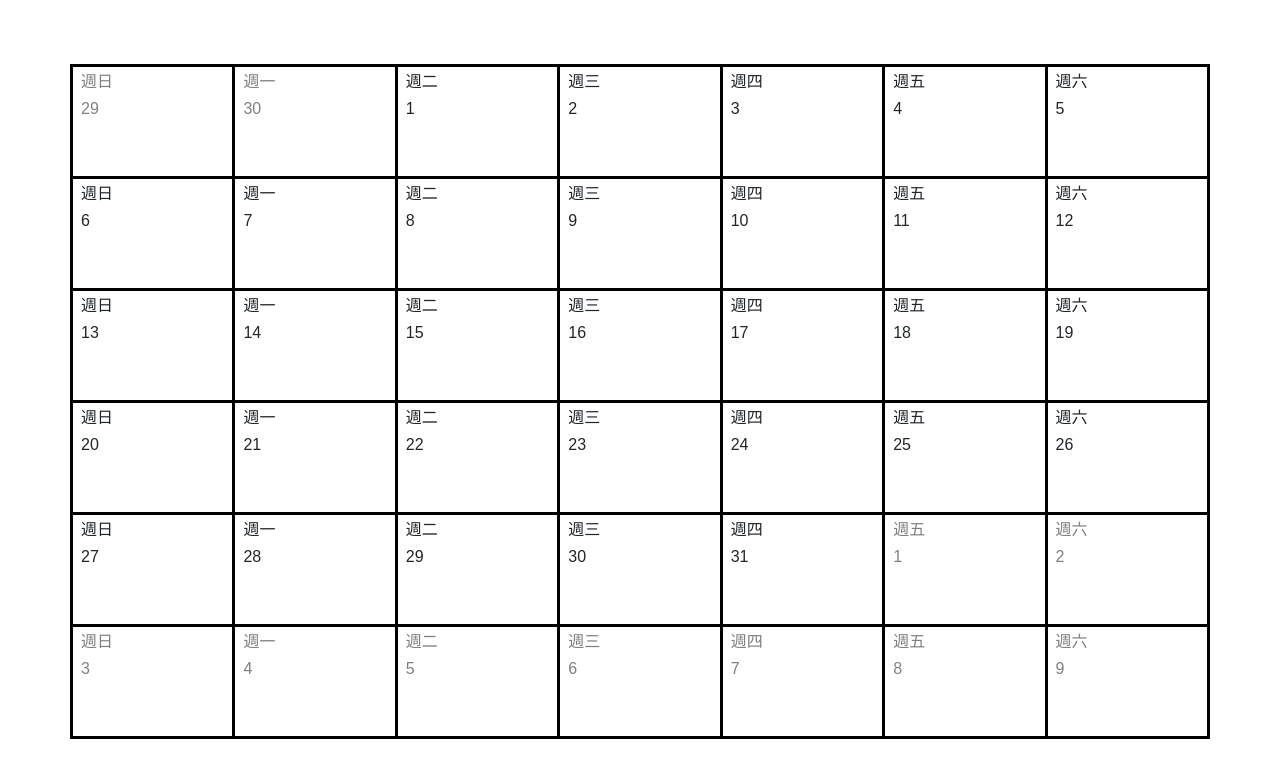
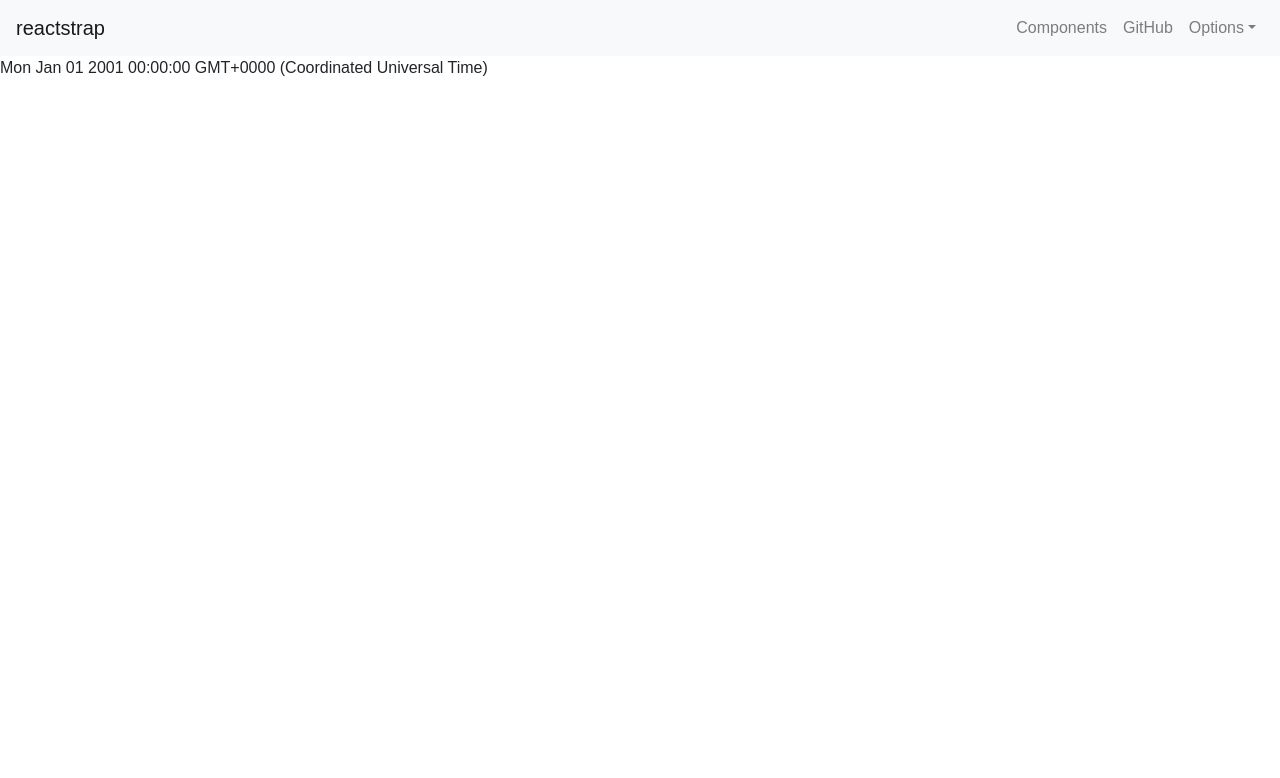
Before and after one commit to NCCU-Software-Engineer-2018-Fall/facility-service-system, a React (Create React App) app: page /weeklycalendar/1 in a window 1280 px wide. Shown: the top 778 px of the page. Built offline with nearby package versions, Linux system fonts and the light colour scheme.

Commit message:
Still testing

```diff
--- a/src/components/DateCell.js
+++ b/src/components/DateCell.js
@@ -1,4 +1,5 @@
 import React from 'react';
+import { Button } from 'reactstrap';
 import './DateCell.css';
 
 const DateCell = (props) => {
@@ -21,6 +22,11 @@
           {props.date.getDate()}
         </div>
       </div>
+      <div className="row">
+        <div className="col">
+          <Button color="primary" onClick={() => console.log(props.date.getTime())}>Show Time</Button>
+        </div>
+      </div>
     </div>
   )
 };
--- /dev/null
+++ b/src/components/NavbarSelf/index.js
@@ -0,0 +1,67 @@
+import React, { Component } from 'react';
+
+import {
+  Collapse,
+  Navbar,
+  NavbarToggler,
+  NavbarBrand,
+  Nav,
+  NavItem,
+  NavLink,
+  UncontrolledDropdown,
+  DropdownToggle,
+  DropdownMenu,
+  DropdownItem } from 'reactstrap';
+
+export default class NavbarConbine extends Component {
+  constructor(props) {
+    super(props);
+
+    this.toggle = this.toggle.bind(this);
+    this.state = {
+      isOpen: false
+    };
+  }
+  toggle() {
+    this.setState({
+      isOpen: !this.state.isOpen
+    });
+  }
+  render() {
+    return (
+      <div>
+        <Navbar color="light" light expand="md">
+          <NavbarBrand href="/">reactstrap</NavbarBrand>
+          <NavbarToggler onClick={this.toggle} />
+          <Collapse isOpen={this.state.isOpen} navbar>
+            <Nav className="ml-auto" navbar>
+              <NavItem>
+                <NavLink href="/components/">Components</NavLink>
+              </NavItem>
+              <NavItem>
+                <NavLink href="https://github.com/reactstrap/reactstrap">GitHub</NavLink>
+              </NavItem>
+              <UncontrolledDropdown nav inNavbar>
+                <DropdownToggle nav caret>
+                  Options
+                </DropdownToggle>
+                <DropdownMenu right>
+                  <DropdownItem>
+                    Option 1
+                  </DropdownItem>
+                  <DropdownItem>
+                    Option 2
+                  </DropdownItem>
+                  <DropdownItem divider />
+                  <DropdownItem>
+                    Reset
+                  </DropdownItem>
+                </DropdownMenu>
+              </UncontrolledDropdown>
+            </Nav>
+          </Collapse>
+        </Navbar>
+      </div>
+    );
+  }
+}
--- a/src/containers/EmptyMonthlyCalendar.js
+++ b/src/containers/EmptyMonthlyCalendar.js
@@ -1,5 +1,7 @@
 import React, { Component } from 'react';
 import MonthlyCalendar from '../components/MonthlyCalendar';
+import { Link } from 'react-router-dom';
+
 
 class EmptyMonthlyCalendar extends Component {
   render() {
--- /dev/null
+++ b/src/containers/Layout.js
@@ -0,0 +1,14 @@
+import React, { Component } from 'react';
+import NavbarSelf from '../components/NavbarSelf';
+
+class Layout extends Component {
+  render() {
+    return (
+      <div>
+        <NavbarSelf/>
+      </div>
+    )
+  }
+}
+
+export default Layout;
--- /dev/null
+++ b/src/containers/WeekCalendar.js
@@ -0,0 +1,22 @@
+import React from 'react';
+import Hour from '../components/Hour.js'
+
+class WeeklyCalendar extends React.Component {
+  constructor(props) {
+    super(props);
+    console.log(props.match.params.whichDay);
+    let target = new Date(this.props.match.params.whichDay);
+    this.targetDate = target.toString();
+    console.log(target.toString());
+  }
+
+  render() {
+    return (
+      <div>
+        <div>{this.targetDate}</div>
+      </div>
+    );
+  }
+}
+
+export default WeeklyCalendar;
--- a/src/index.js
+++ b/src/index.js
@@ -3,7 +3,27 @@
 import 'bootstrap/dist/css/bootstrap.min.css';
 import './index.css';
 import App from './containers/App';
+import Layout from './containers/Layout';
+import WeeklyCalendar from './containers/WeekCalendar';
+
 import registerServiceWorker from './registerServiceWorker';
+import { Route, BrowserRouter, Link }  from 'react-router-dom';
 
-ReactDOM.render(<App />, document.getElementById('root'));
+
+const Home = (props) => {
+  console.log(props);
+  return <h1>Home</h1>
+}
+
+ReactDOM.render(
+  (
+    <BrowserRouter>
+      <div>
+        <Route component={Layout}/>
+        <Route path='/home/:id' component={Home} />
+        <Route path="/calender" component={App}/>
+        <Route path="/weeklycalendar/:whichDay" component={WeeklyCalendar}/>
+      </div>
+    </BrowserRouter>
+  ), document.getElementById('root'));
 registerServiceWorker();
```
Also changed, not shown: src/components/WeeklyCalendar/index.js (added, +11 -0 lines), src/components/Hour.js (added).
